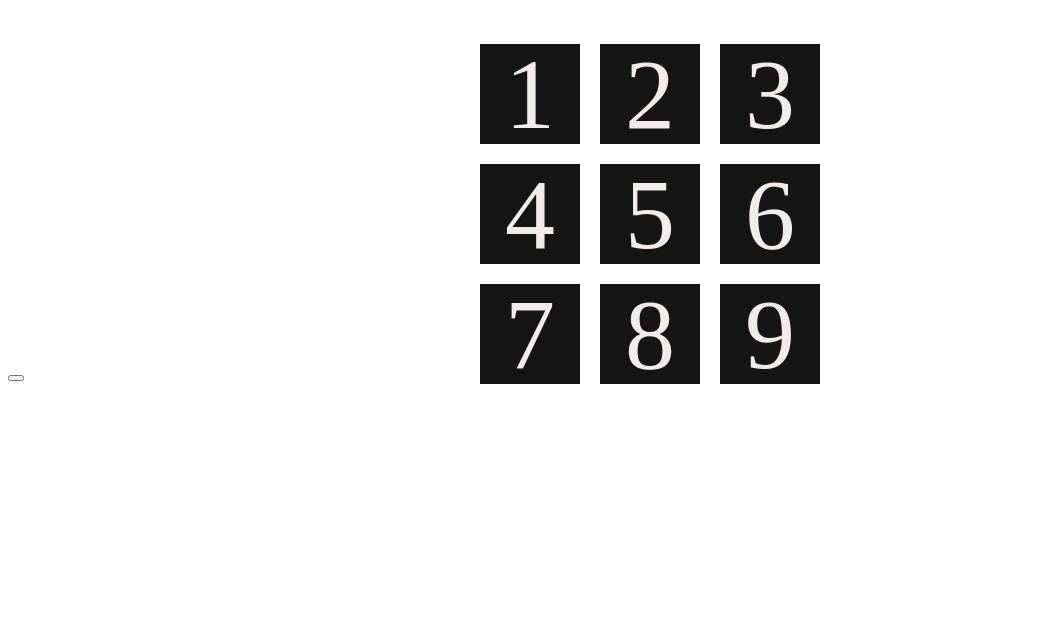
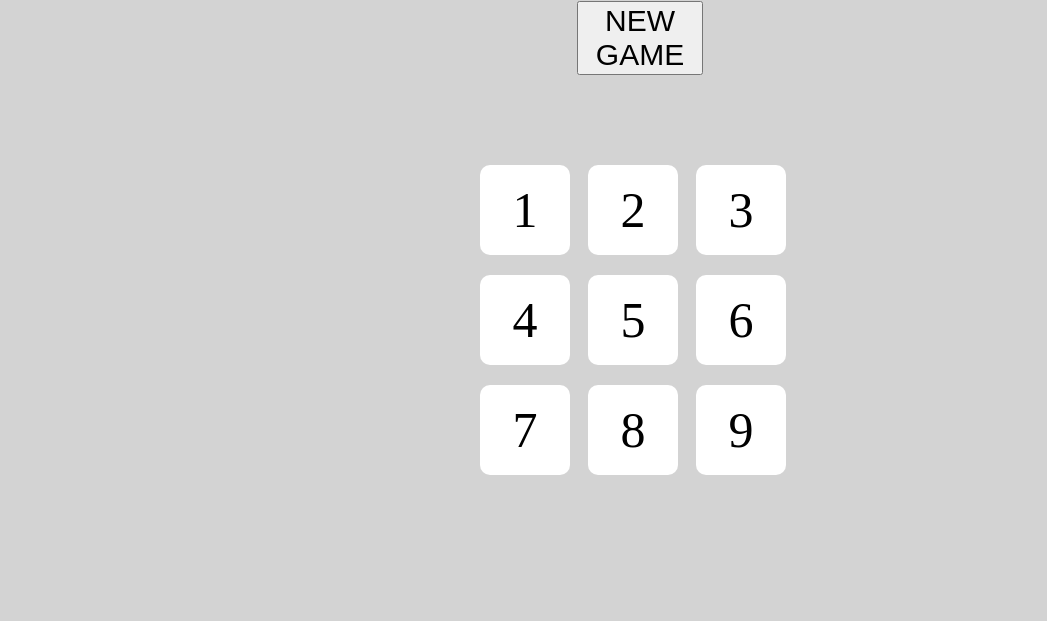
Before and after one commit to drmartirosian/TIC-TAC-TOE, a plain HTML site: page index.html in a window 1280 px wide. Shown: the part 179-800 px from the top of the page, without its empty margins (0-1047 px from the left). Drawn offline with Linux system fonts and the light colour scheme.

Commit message:
connected clicks to array

```diff
--- a/css/main.css
+++ b/css/main.css
@@ -1,22 +1,50 @@
-body > div {
-    display: grid;
-    grid-template-columns: 100px 100px 100px;
-    grid-template-rows: 100px 100px 100px;
-    grid-gap: 20px;
-    width: 320px;
-    height: 320px;
-    margin: auto;
-    margin-top: 100px;
+body {
+    background-color: lightgray;
 }
+
 header {
     font-size: 100px;
     text-align: center;
+    color: black;
 }
-box1, box2, box3, box4, box5, box6, box7, box8, box9 {
+
+.message {
+    display: grid;
+    font-size: 40px;
+    text-align: center;
+    color: black;
+}
+
+button {
+    display: grid;
+    font-size: 30px;
+    width: 10%;
+    margin-left: 45%;
+    margin-right: 35%;
+    margin-top: 10px;
+}
+button:hover {
+    background-color: lightblue;
+}
+
+.tiles {
     display: flex;
     justify-content: center;
     align-items: center;
-    font-size: 100px;
-    color: rgb(243, 234, 234);
-    background-color: rgb(22, 21, 21);;
+    font-size: 50px;
+    background-color: white;
+    border-radius: 10px;
 }
+.tiles:hover {
+    background-color: lightblue;
+}
+.top, .middle, .bottom {
+    display: grid;
+    grid-template-columns: 90px 90px 90px;
+    grid-template-rows: 90px 90px 90px;
+    grid-gap: 18px;
+    width: 320px;
+    height: 20px;
+    margin: auto;
+    margin-top: 90px;
+}
--- a/index.html
+++ b/index.html
@@ -9,18 +9,23 @@
     </head>
 
     <body>
-        <header>TICTACTOE</header>
-        <div>
-            <box1 class="tiles" id="b1">1</box1>
-            <box2 class="tiles" id="b2">2</box2>
-            <box3 class="tiles" id="b3">3</box3>
-            <box4 class="tiles" id="b4">4</box4>
-            <box5 class="tiles" id="b5">5</box5>
-            <box6 class="tiles" id="b6">6</box6>
-            <box7 class="tiles" id="b7">7</box7>
-            <box8 class="tiles" id="b8">8</box8>
-            <box9 class="tiles" id="b9">9</box9>
+        <header>TIC-TAC-HERO!</header>
+        <a class='message'>message</a>
+        <button onclick=location=URL>NEW GAME</button>
+        <div class="top">
+            <div class="tiles" id="t1">1</div>
+            <div class="tiles" id="t2">2</div>
+            <div class="tiles" id="t3">3</div>
         </div>
-        <button class="reset"></button>
+        <div class="middle">
+            <div class="tiles" id="t4">4</div>
+            <div class="tiles" id="t5">5</div>
+            <div class="tiles" id="t6">6</div>
+        </div>
+        <div class="bottom">
+            <div class="tiles" id="t7">7</div>
+            <div class="tiles" id="t8">8</div>
+            <div class="tiles" id="t9">9</div>
+        </div>
     </body>
 </html>
--- a/js/main.js
+++ b/js/main.js
@@ -1,47 +1,41 @@
-// /*----- constants ----------------------*/
-// const x = [];
-// const o = [];
-// const gameBoard = [];
-// const winSCENARIOS = [
-//     '123',
-//     '456',
-//     '789',
-//     '147',
-//     '256',
-//     '369',
-//     '159',
-//     '357'
-// ];
+/*------------ constants --------------*/
+var turn = [];
 
-// /*----- app's state (variables) -------*/
-// let win = a;
-
+/*----- app's state (variables) -------*/
 
 /*----- cached element references -----*/
 //TILE BUTTONS
 const tileAll = document.querySelectorAll('.tiles');
-//RESET BUTTON
-const resetButton = document.querySelectorAll('.reset');
-
 
 /*------------ event listeners ---------*/
 //LISTENER FOR CLICK
 tileAll.forEach(element => {
     element.addEventListener('click', tileClick);
 });
-//LISTENER FOR RESET
-resetButton.forEach(element => {
-    element.addEventListener('click', resetListener);
-});
+
+/*------------ functions ----------------*/
+function tileClick() {
+    turn.push('')
+    console.log(turn.length);
+};
+
+//
 
 
-/*------------ functions ----------------*/
-//TILE BUTTON DOES THIS
-function tileClick(evt) {
-    console.log(evt.target);
-};
 
-//RESET BUTTON DOES THIS:
-function resetListener(evt) {
-    console.log(evt.target);
-};
+
+
+  //TEST SITE:
+  //     for (turn = 0; turn <= 9; turn++) { //+1 to array every click...
+//     };
+// };
+
+        //player 1 starts game-odd numbered turns
+        // if (turn.length % 2 !== 0) {
+        // turn.push(1);
+        // };
+
+        //player 2 follows after -even numbered turns
+        // if (turn.length % 2 === 0) {
+        // turn.push(1);
+        // };
```
